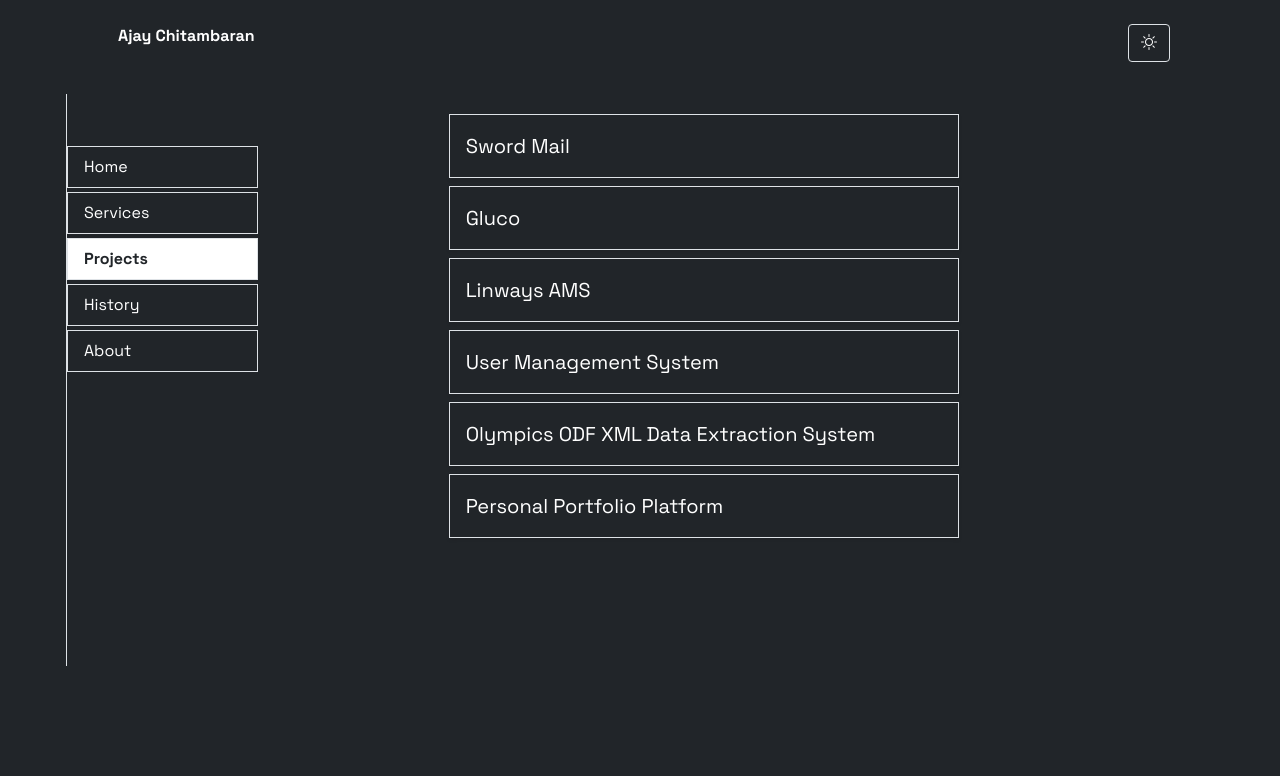
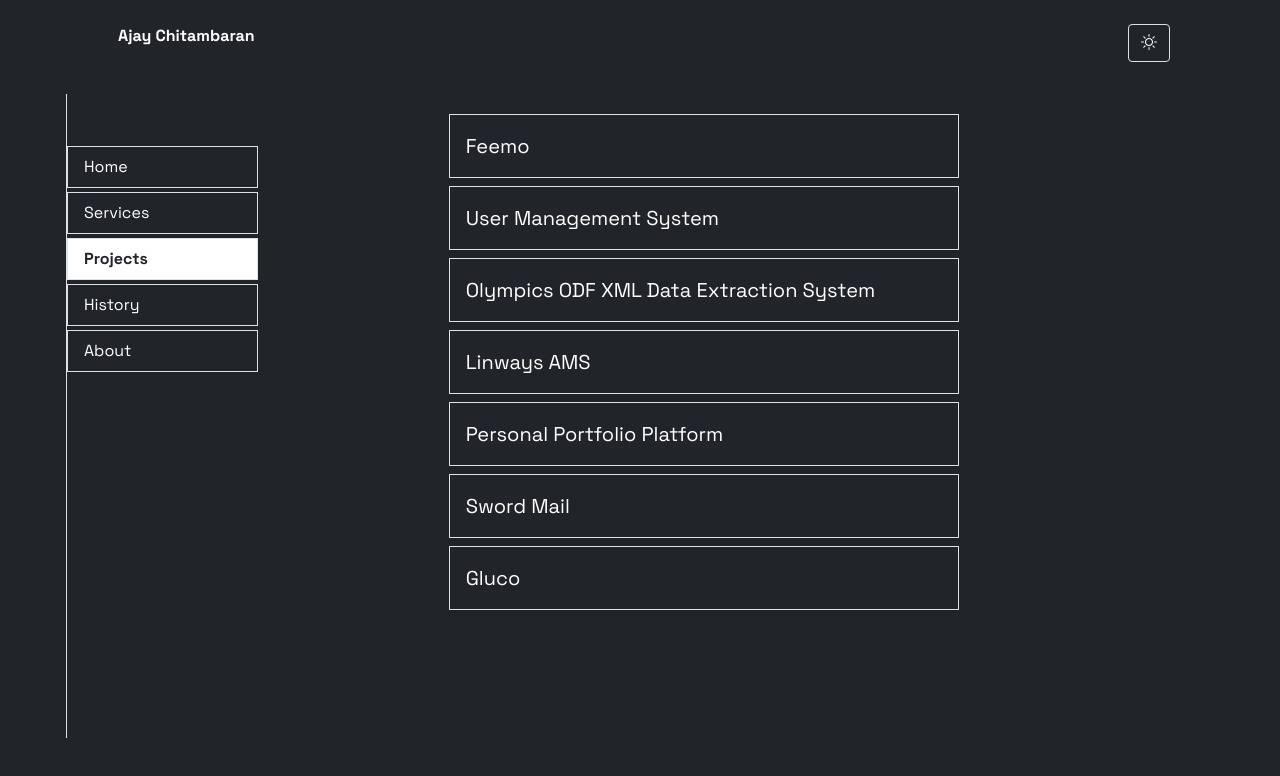
Before and after one commit to Ajay-the-dev/portfolio-vite, a Vue app: page /projects in a window 1280 px wide. Shown: the top 776 px of the page. Built offline with nearby package versions, Linux system fonts and the light colour scheme; no server answers.

Commit message:
updated with feemo

```diff
--- a/src/components/Projects.vue
+++ b/src/components/Projects.vue
@@ -6,7 +6,7 @@
               isNightMode ? 'heartbeat' : 'heartbeat-black',
               projects.length === index + 1 ? 'last-space' : ''
             ]"
-      v-for="project,index in projects"
+      v-for="project,index in sortedProjects"
       @click="showDiv(project)"
     >
       <span class="fs-5 fw-normal text-left">
@@ -27,7 +27,7 @@
   </div>
 </template>
 <script setup>
-import { ref, onMounted, watch } from "vue";
+import { ref, onMounted, watch, computed } from "vue";
 import { displayStore } from "../stores/displayStore.js";
 import { storeToRefs } from "pinia";
 
@@ -44,6 +44,7 @@ const projects = ref([
     desc: "Spam Detection in Email using Content Analysis – A smart filtering system that identifies spam emails by scanning their content, including text patterns, embedded links, and images. This approach goes beyond traditional filters by analyzing the body of the email for hidden or deceptive content, ensuring more accurate detection and better email security.",
     link: "",
     show: false,
+    order:6
   },
   {
     id: 2,
@@ -51,6 +52,7 @@ const projects = ref([
     desc: "Gluco is a user-friendly mobile application designed to help individuals track and manage their blood glucose levels effectively. The app allows users to log their glucose readings and receive personalized health suggestions based on their data trends and lifestyle inputs",
     link: "",
     show: false,
+    order:7
   },
   {
     id: 3,
@@ -58,6 +60,7 @@ const projects = ref([
     desc: "Linways AMS is a cloud-based Academic Management System designed to streamline and automate the academic workflows of educational institutions. The platform enables administrators, faculty, and students to efficiently manage everything from curriculum planning and assessments to attendance tracking and reporting — all in one centralized system.",
     link: "",
     show: false,
+    order:4
   },
   {
     id: 4,
@@ -65,6 +68,7 @@ const projects = ref([
     desc: "A centralized system to manage users, roles, and permissions efficiently, ensuring secure access control and streamlined administration across the application",
     link: "https://github.com/Ajay-the-dev/user-management-by-laravel-vue",
     show: false,
+    order:2
   },
   {
     id: 5,
@@ -72,6 +76,7 @@ const projects = ref([
     desc: "A data extraction system designed to parse and process official Olympics Data Format (ODF) XML files, converting complex event, athlete, and results data into structured and analyzable datasets.",
     link: "https://github.com/Ajay-the-dev/olympics-data-viewer",
     show: false,
+    order:3
   },
   {
     id: 6,
@@ -79,8 +84,22 @@ const projects = ref([
     desc: "Designed and developed a personal portfolio website showcasing full-stack projects, interactive UI components, 3D experiences, and optimized performance using Vue.js and modern web technologies",
     link: "https://github.com/Ajay-the-dev/portfolio",
     show: false,
+    order:5
   },
+  {
+    id:7,
+    name: "Feemo",
+    desc: "Feemo is the smart, stress-free fee collection app designed for modern educational institutions. Simplify invoicing, automate reminders, and offer payers secure, one-click payments—all from a single, intuitive dashboard. Say goodbye to chasing paperwork and hello to effortless finance management.",
+    link: "https://user-management-by-laravel-vue-production.up.railway.app/",
+    show: false,
+    order:1
+  }
 ]);
+
+const sortedProjects = computed(()=>{
+    return projects.value.sort((a, b) => a.order - b.order);
+})
+
 
 onMounted(() => {
   isNightMode.value = store.getLightMode();
```
